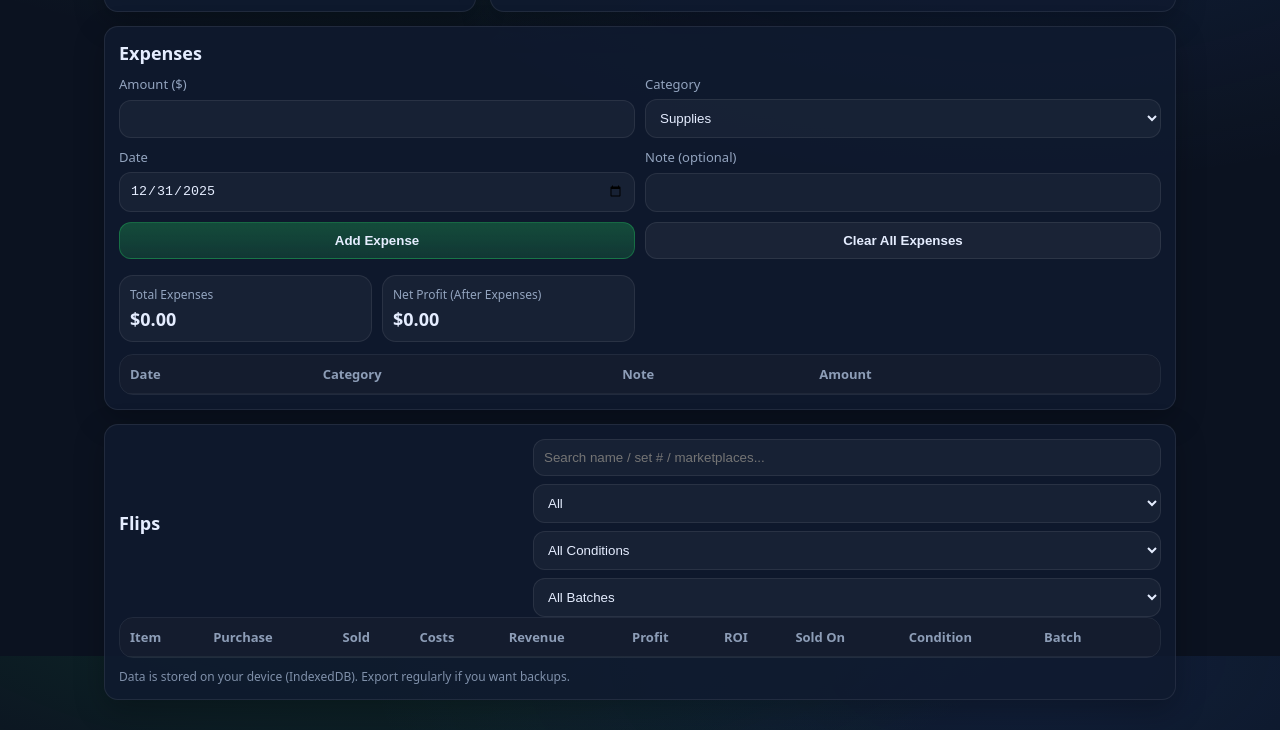
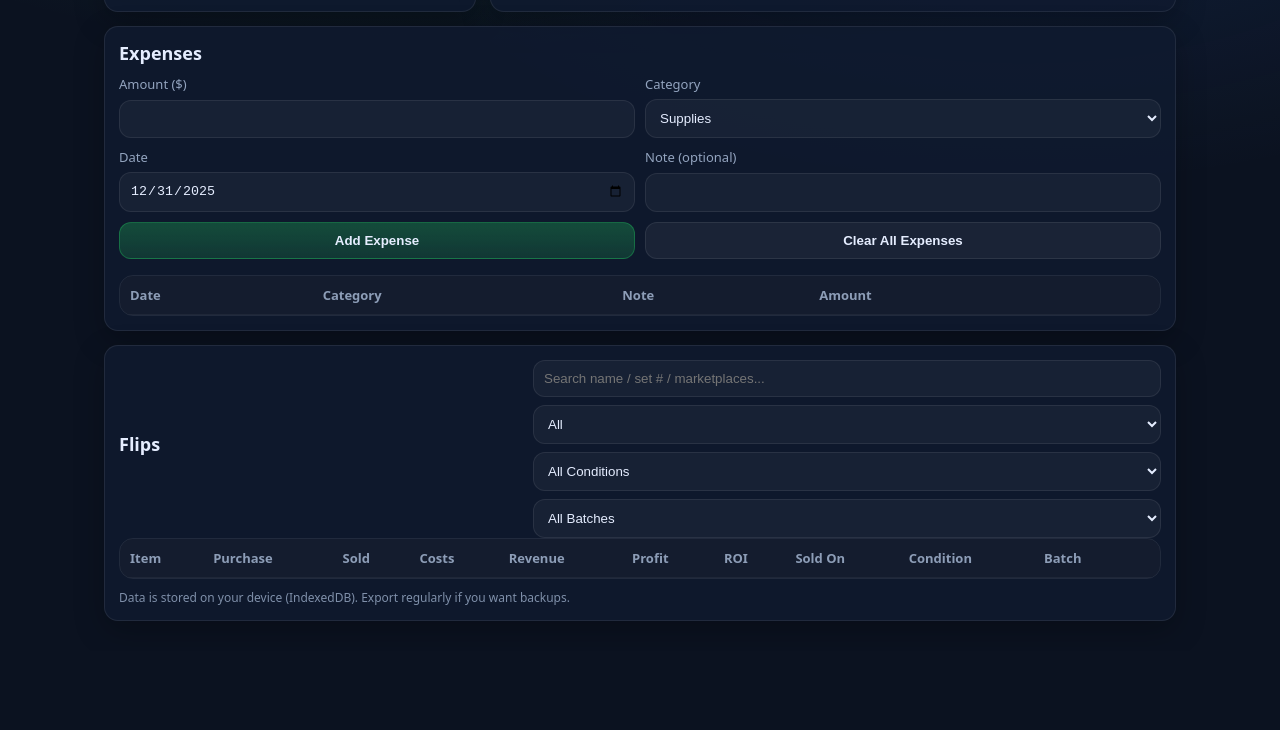
Before and after one commit to Bruizy/lego-flip-tracker, a plain HTML site: page index.html in a window 1280 px wide. Shown: the part 944-1674 px from the top of the page. After the commit the page ends 1595 px from the top, so only its background shows below. Drawn offline with nearby package versions, Linux system fonts and the light colour scheme.

Commit message:
Update index.html

```diff
--- a/index.html
+++ b/index.html
@@ -269,16 +269,7 @@ x<!doctype html>
           </div>
         </form>
 
-        <div class="kpis" style="margin-top:12px;">
-          <div class="kpi">
-            <div class="kpiLabel">Total Expenses</div>
-            <div class="kpiValue" id="kpiExpenses">$0.00</div>
-          </div>
-          <div class="kpi">
-            <div class="kpiLabel">Net Profit (After Expenses)</div>
-            <div class="kpiValue" id="kpiNetProfit">$0.00</div>
-          </div>
-        </div>
+        <div id="expenseSummary" style="margin-top:12px;"></div>
 
         <div class="tableWrap" style="margin-top:12px;">
           <table class="table" style="min-width:700px;">
```
